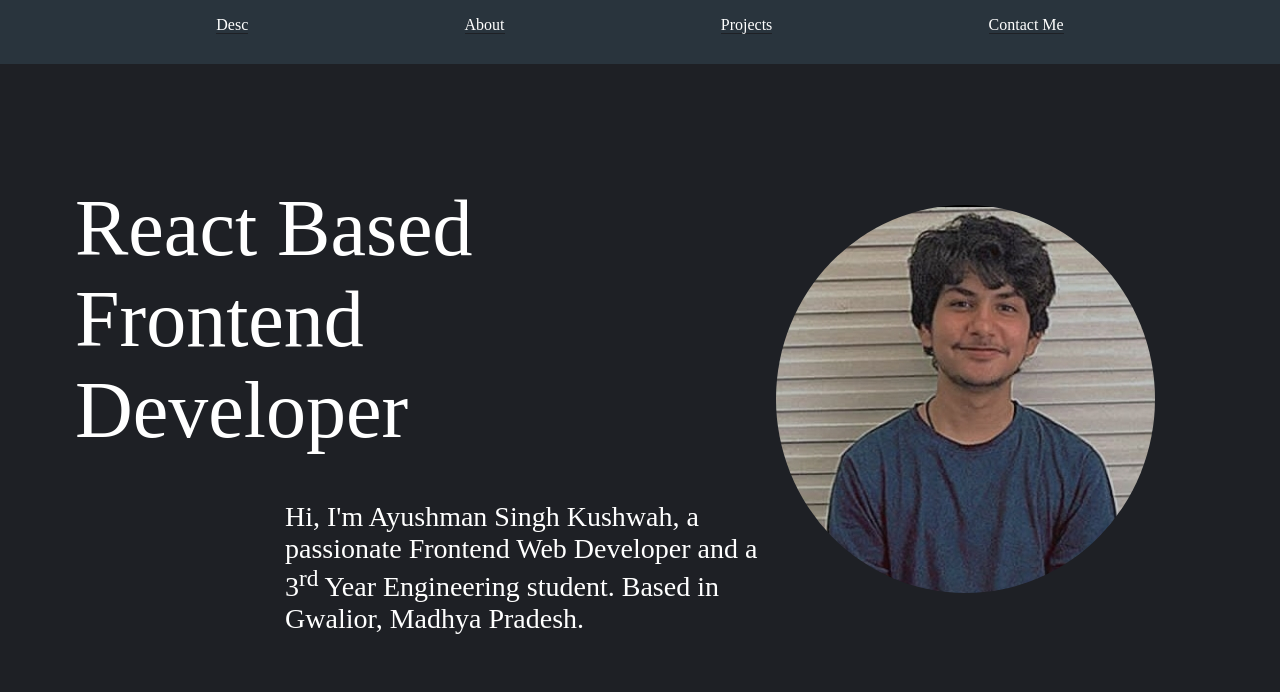
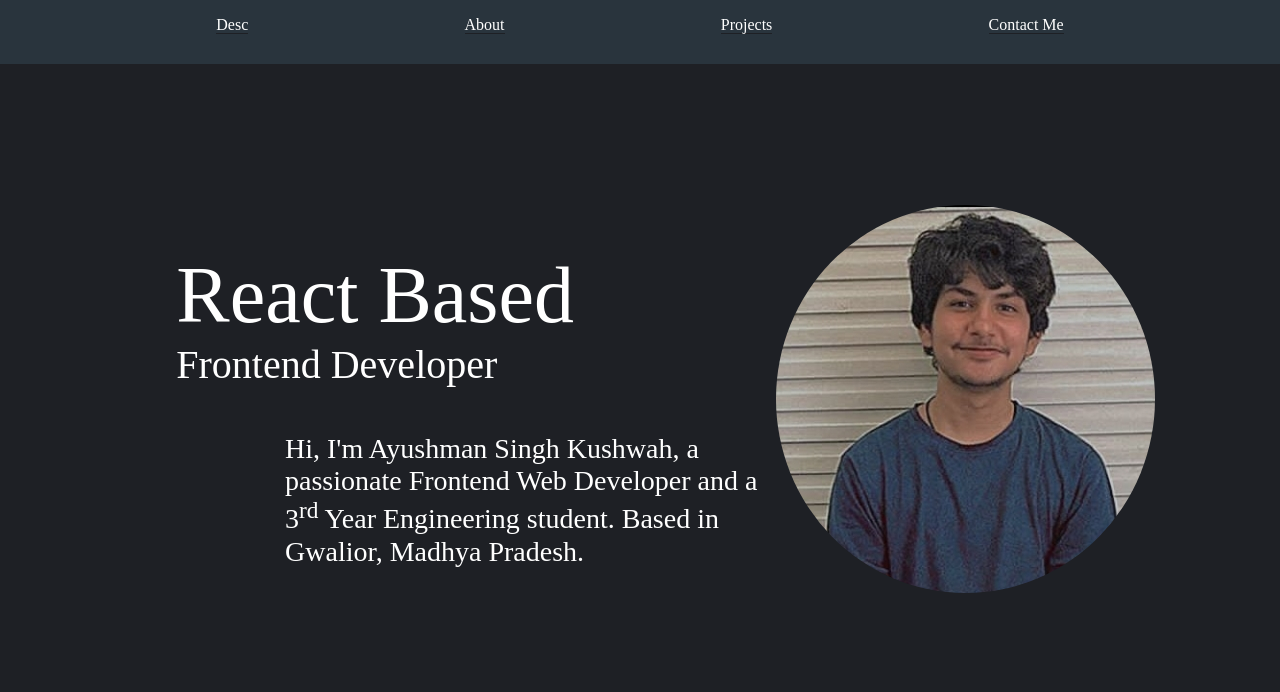
Before and after one commit to ayushmanKushwah/Portfolio-Second-year-, a plain HTML site: page index.html in a window 1280 px wide. Shown: the top 692 px of the page. Drawn offline with Linux system fonts and the light colour scheme.

Commit message:
Update sun title css

```diff
--- a/css/desc.css
+++ b/css/desc.css
@@ -17,6 +17,11 @@
     position: relative;
     left: 50px;
     font-size: 80px;
+}
+
+
+#subTitle{
+    font-size: 40px;
 }
 
 
```
